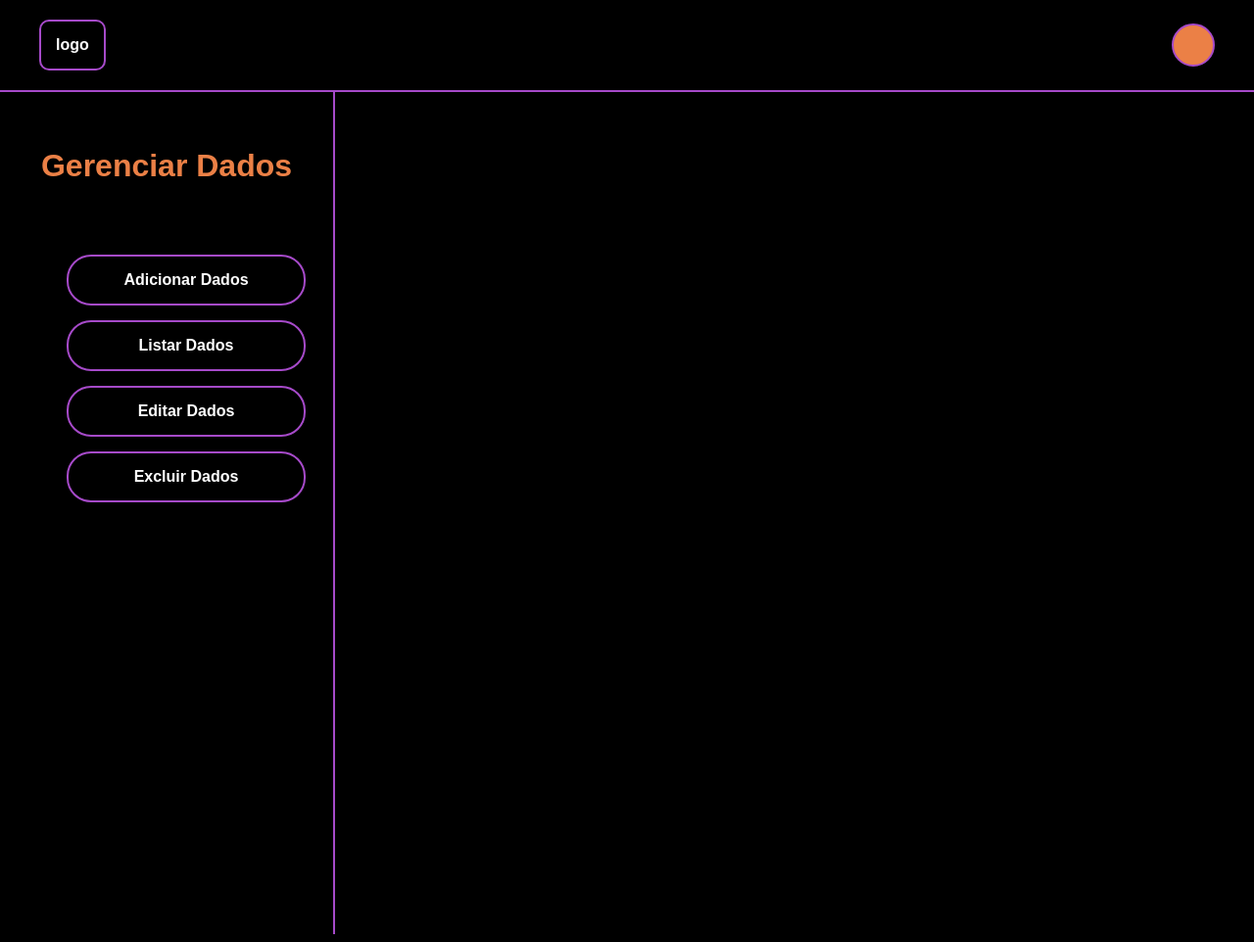
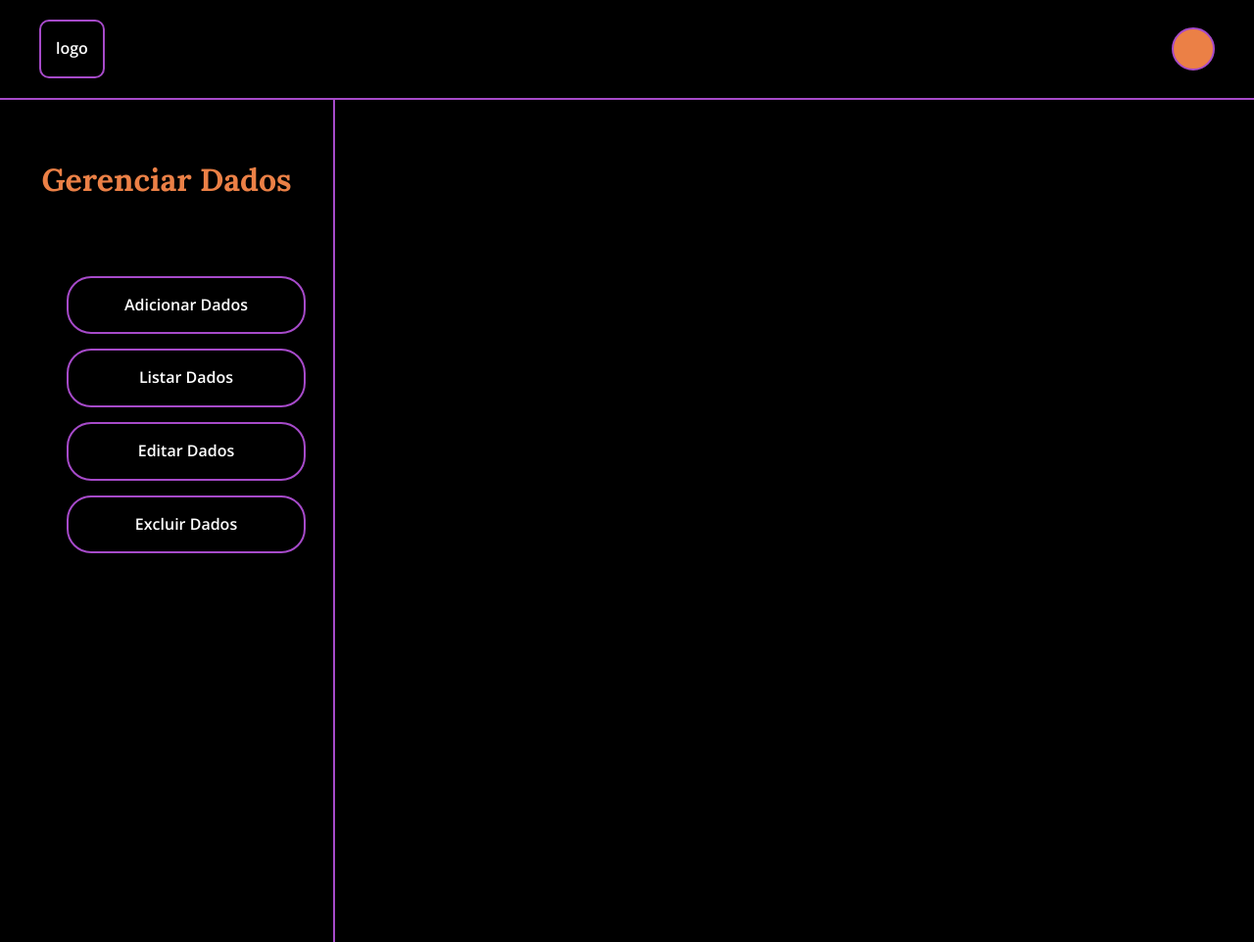
Before and after one commit to FelixSJ1/Mybeat, a PHP site: page /Mybeat/app/Views/juncao_kauelly.php in a window 1280 px wide. Shown: the whole page at 98% size. Run offline with PHP 8.4, Linux system fonts and the light colour scheme.

Commit message:
Últimas atualizações do menu

```diff
--- a/app/Views/juncao_kauelly.php
+++ b/app/Views/juncao_kauelly.php
@@ -4,7 +4,38 @@
     <meta charset="UTF-8">
     <meta name="viewport" content="width=device-width, initial-scale=1.0">
     <title>Menu Admin - MyBeat</title>
+
+    <link href="https://fonts.googleapis.com/css2?family=Lora:wght@700&family=Open+Sans:wght@400;600&display=swap" rel="stylesheet">
+
     <link rel="stylesheet" href="../../public/css/juncao_kauelly.css">
+
+    <style>
+        :root {
+            --primary-color: #5B3A92;
+            --secondary-color: #EB8046;
+            --text-light: #FFFFFF;
+            --background-dark: #000000;
+            --form-background: #1a1a1a;
+            --input-background: #333333;
+            --border-color: #444444;
+        }
+
+        /* Estilos globais */
+        body {
+            font-family: 'Open Sans', sans-serif;
+            background-color: var(--background-dark);
+            color: var(--text-light);
+            line-height: 1.6;
+        }
+
+        /* Títulos */
+        .page-title, .form-title, .menu-title {
+            font-family: 'Lora', serif;
+            color: var(--secondary-color);
+            text-align: center;
+        }
+
+    </style>
 </head>
 <body>
 
```
Also changed, not shown: other parts of app/Views/juncao_kauelly.php (+4 -36 lines).
